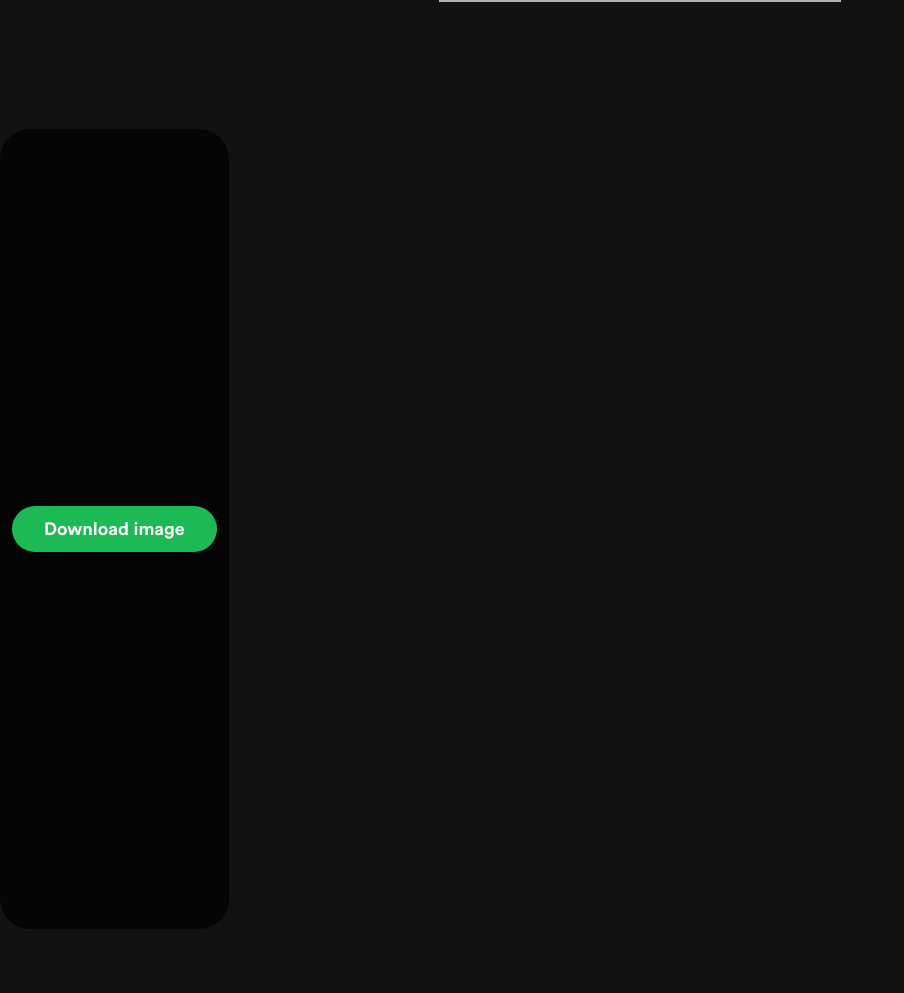
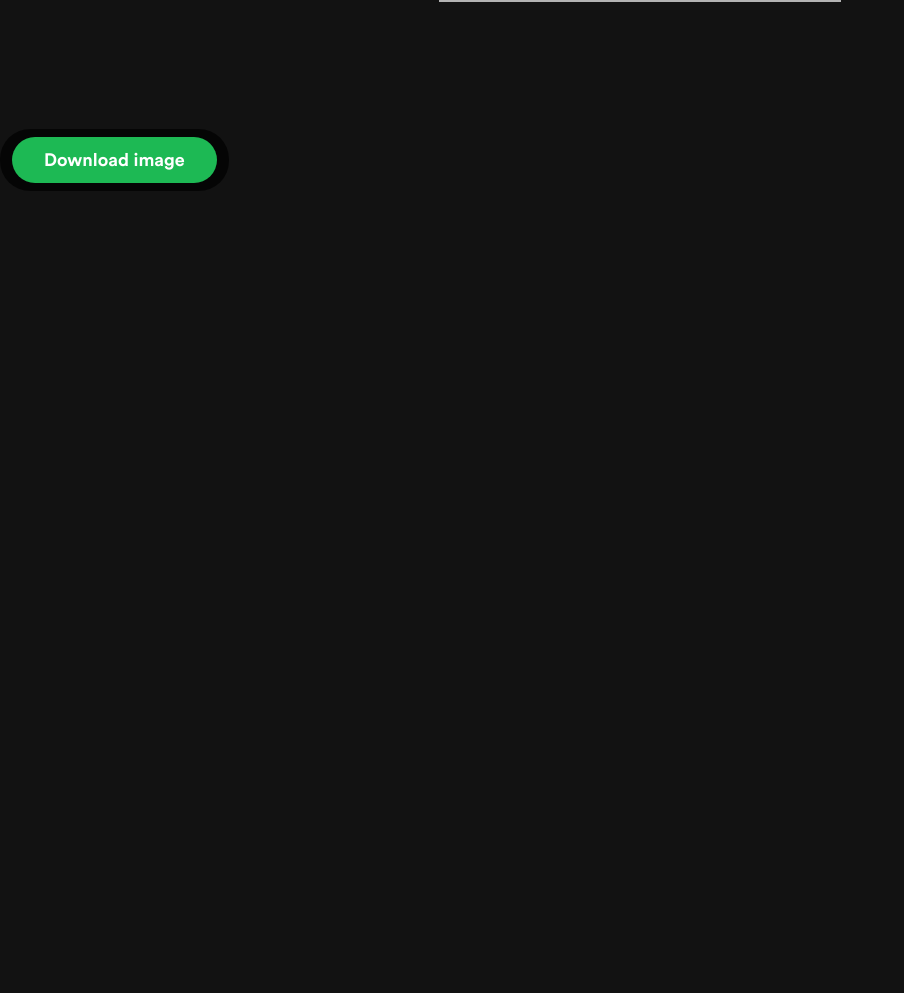
Before and after one commit to chekos/esporifai-deta, a FastAPI app: template templates/track.html.jinja in a window 1280 px wide. Shown: the part 645-1638 px from the top of the page, without its empty margins (0-904 px from the left). After the commit the page ends 836 px from the top, so only its background shows below. Run offline with FastAPI, Linux system fonts and the light colour scheme; the template is opened without the code that fills it: most values are stand-ins (such as "Sample title", 1, 10 or a date in 2020); grey boxes marked "Sample" are stand-in pictures.

Commit message:
drop dolgin container class

```diff
--- a/templates/track.html.jinja
+++ b/templates/track.html.jinja
@@ -20,6 +20,6 @@
             </div>
         </div>
     </div>
-    <button class="login-container" onclick="captureAndDownload()"><a class="login-button">Download image</a></main>
+    <button onclick="captureAndDownload()"><a class="login-button">Download image</a></main>
 </main>
 {% endblock %}
```
